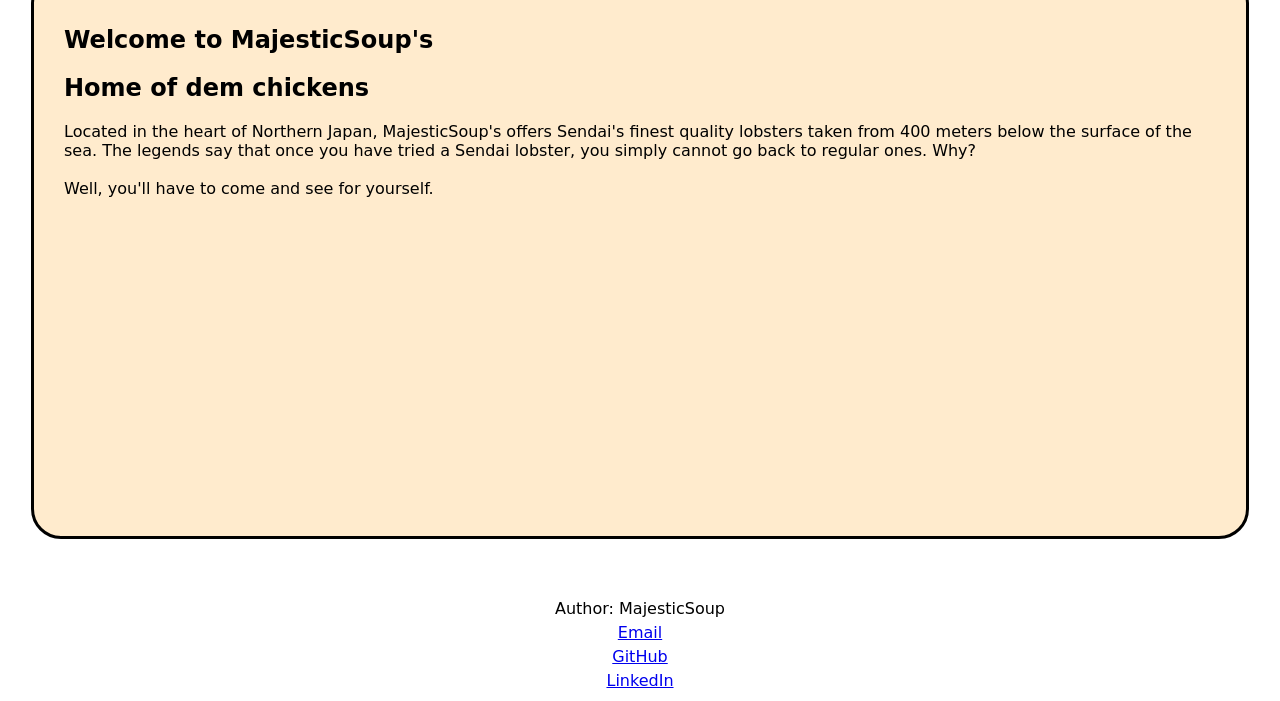
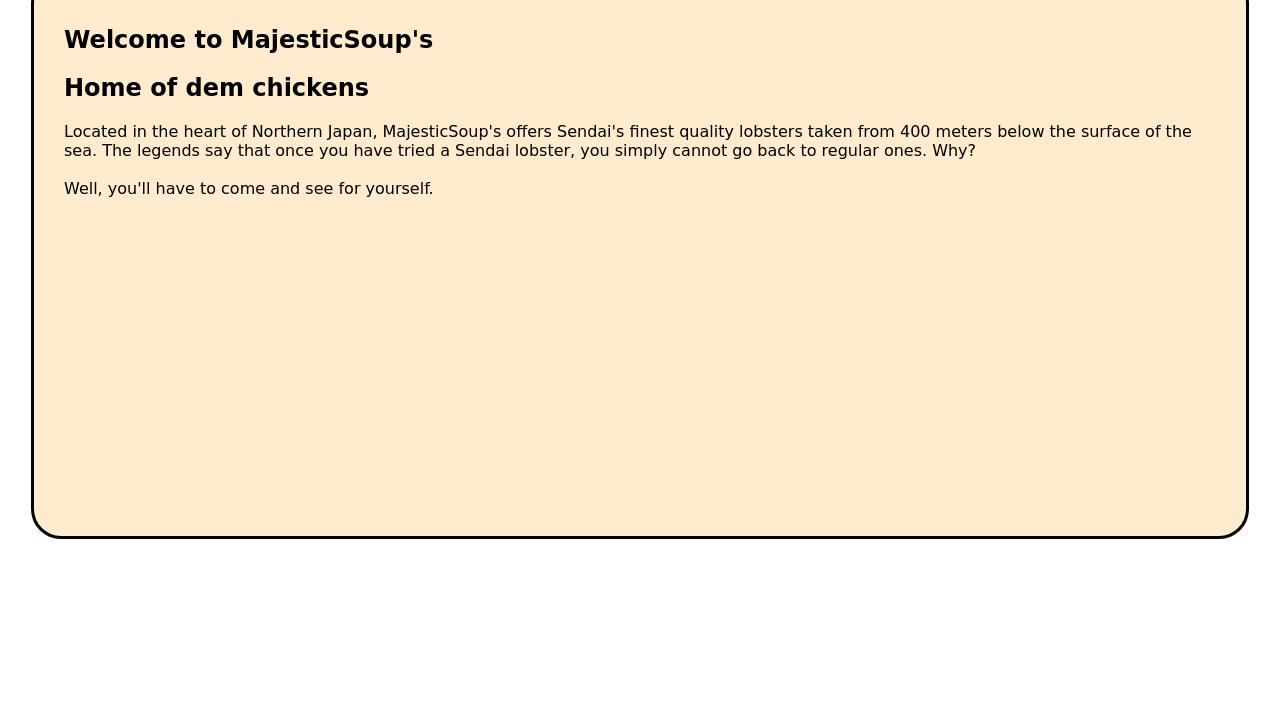
Before and after one commit to MSoup/restaurant-concept, a website built with webpack: page dist/index.html in a window 1280 px wide. Shown: the part 982-1683 px from the top of the page. After the commit the page ends 1571 px from the top, so only its background shows below. Built offline with nearby package versions, Linux system fonts and the light colour scheme; files whose address does not match are found by name.

Commit message:
Update index.html

```diff
--- a/dist/index.html
+++ b/dist/index.html
@@ -5,25 +5,12 @@
     <meta http-equiv="X-UA-Compatible" content="IE=edge" />
     <meta name="viewport" content="width=device-width, initial-scale=1.0" />
     <title>Restaurant Page</title>
-    <script
-      type="text/javascript"
-      src="https://ajax.googleapis.com/ajax/libs/jquery/2.1.3/jquery.min.js"
-    ></script>
     <link rel="stylesheet" href="styles.css" />
   </head>
   <body>
     <!-- Everything goes here -->
     <div id="content"></div>
 
-    <footer>
-      <div class="about-me">
-        <p>Author: MajesticSoup</p>
-        <p><a href="mailto:davenlu1989@gmail.com">Email</a></p>
-        <p><a href="https://www.github.com/msoup">GitHub</a></p>
-        <p><a href="https://www.linkedin.com/in/davenlu/">LinkedIn</a></p>
-      </div>
-    </footer>
-
     <script src="main.js"></script>
   </body>
 </html>
```
